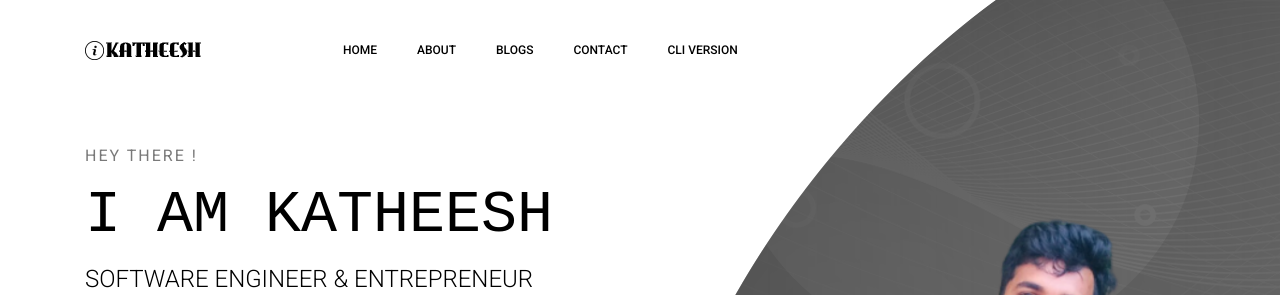
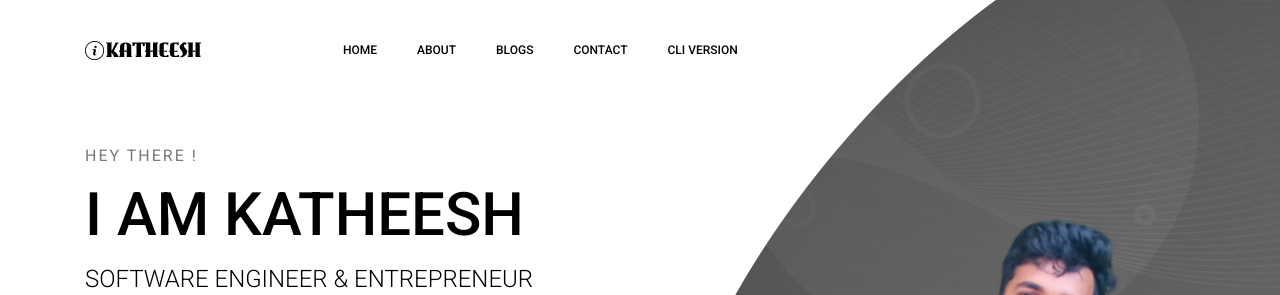
Before and after one commit to Katheesh/katheesh.js, a Vue app: page / in a window 1280 px wide. Shown: the top 295 px of the page. Built offline with nearby package versions, Linux system fonts and the light colour scheme; what vue-toasted would draw is missing.

Commit message:
added thanks file

```diff
--- a/src/views/Home.vue
+++ b/src/views/Home.vue
@@ -1,7 +1,6 @@
 <template>
   <div class="home">
   <!--================ End Header Area =================-->
-
 	<!--================ Start Home Banner Area =================-->
 	<section class="home_banner_area">
 		<div class="banner_inner">
@@ -10,7 +9,7 @@
 					<div class="col-lg-6">
 						<div class="banner_content">
 							<h3>Hey There !</h3>
-							<h1 class="text-uppercase" style="font-family: 'Courier New';">I am KATHEESH</h1>
+							<h1 class="text-uppercase">I am KATHEESH</h1>
 							<h5 class="text-uppercase">Software Engineer & Entrepreneur</h5><br>
 							<h6><strong>❤️ Efficiency consists in a resolute mind.</strong></h6> <br>
 							<github-button href="https://github.com/katheesh" data-size="large" data-show-count="true" aria-label="Follow @katheesh on GitHub">katheesh</github-button>
```
Also changed, not shown: src/views/Thanks.vue (added).
